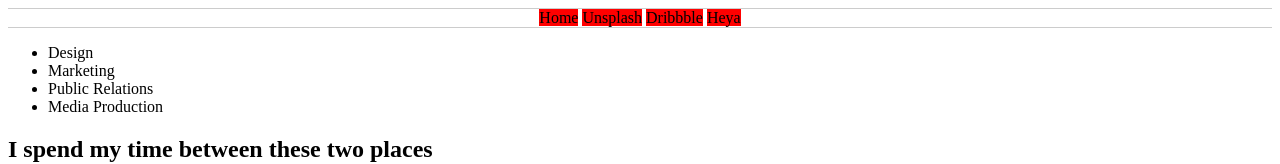
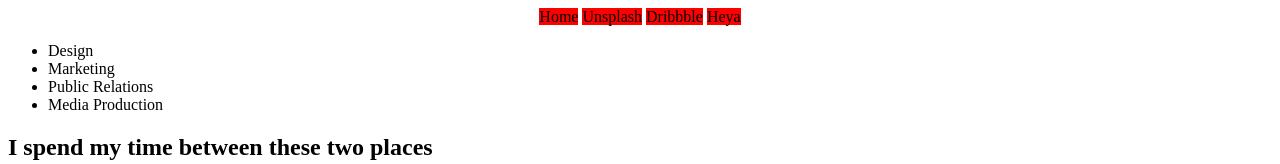
Before and after one commit to ReallyGoodJames/reallygoodjames.github.io, a plain HTML site: page index.html in a window 1280 px wide. Shown: the top 164 px of the page. Drawn offline with Linux system fonts and the light colour scheme.

Commit message:
update css

```diff
--- a/style.css
+++ b/style.css
@@ -1,6 +1,4 @@
 .topnav {
-    border:1px solid #ccc;
-    border-width:1px 0;
     list-style:none;
     margin:0;
     padding:0;
```
